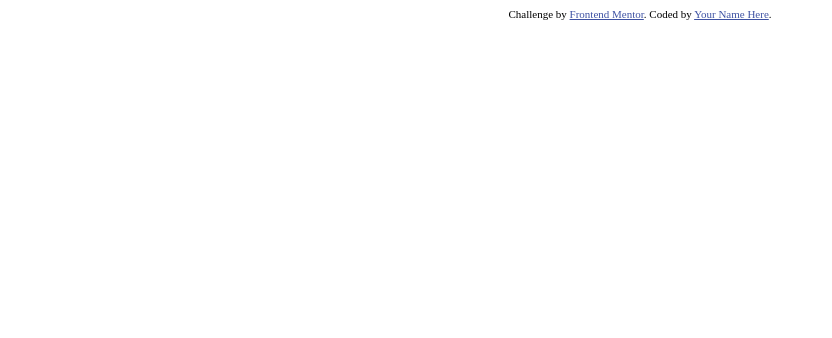
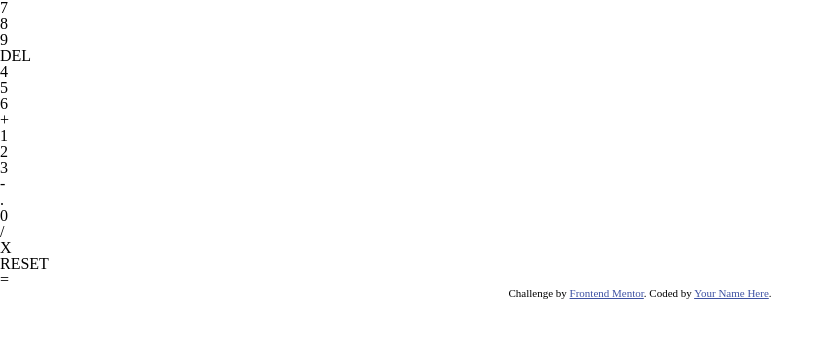
Before and after one commit to Samuel-Lacerda/front-end_challegens, a plain HTML site: page calculator-app-main/index.html in a window 1280 px wide. Shown: the whole page, without its empty margins (0-832 px from the left). Drawn offline with Linux system fonts and the light colour scheme.

Commit message:
start html/css

```diff
--- a/calculator-app-main/index.html
+++ b/calculator-app-main/index.html
@@ -1,26 +1,45 @@
 <!DOCTYPE html>
-<html lang="en">
+<html lang="pt-br">
 <head>
   <meta charset="UTF-8">
   <meta name="viewport" content="width=device-width, initial-scale=1.0"> <!-- displays site properly based on user's device -->
 
   <link rel="icon" type="image/png" sizes="32x32" href="./images/favicon-32x32.png">
+  <link rel="stylesheet" href="styles/reset.css">
+  <link rel="stylesheet" href="styles/style.css">
 
-  <title>Frontend Mentor | Calculator app</title>
+  <title>Calculadora</title>
 
-  <!-- Feel free to remove these styles or customise in your own stylesheet 👍 -->
-  <style>
-    .attribution { font-size: 11px; text-align: center; }
-    .attribution a { color: hsl(228, 45%, 44%); }
-  </style>
 </head>
 <body>
-
-
+  <section class="calculadora">
+    <section class="calculadora__tela"></section>
+    <ul class="calculadora__teclas">
+      <li value="7">7</li>
+      <li value="8">8</li>
+      <li value="9">9</li>
+      <li value="">DEL</li>
+      <li value="4">4</li>
+      <li value="5">5</li>
+      <li value="7">6</li>
+      <li value="">+</li>
+      <li value="1">1</li>
+      <li value="2">2</li>
+      <li value="3">3</li>
+      <li value="">-</li>
+      <li value="">.</li>
+      <li value="0">0</li>
+      <li value="">/</li>
+      <li value="">X</li>
+      <li value="">RESET</li>
+      <l value="">=</li>
+    </ul>
+  </section>
 
   <div class="attribution">
     Challenge by <a href="https://www.frontendmentor.io?ref=challenge" target="_blank">Frontend Mentor</a>.
     Coded by <a href="#">Your Name Here</a>.
   </div>
+  <script src="js/script.js"></script>
 </body>
 </html>
--- /dev/null
+++ b/calculator-app-main/styles/reset.css
@@ -0,0 +1,48 @@
+/* http://meyerweb.com/eric/tools/css/reset/
+   v2.0 | 20110126
+   License: none (public domain)
+*/
+
+html, body, div, span, applet, object, iframe,
+h1, h2, h3, h4, h5, h6, p, blockquote, pre,
+a, abbr, acronym, address, big, cite, code,
+del, dfn, em, img, ins, kbd, q, s, samp,
+small, strike, strong, sub, sup, tt, var,
+b, u, i, center,
+dl, dt, dd, ol, ul, li,
+fieldset, form, label, legend,
+table, caption, tbody, tfoot, thead, tr, th, td,
+article, aside, canvas, details, embed,
+figure, figcaption, footer, header, hgroup,
+menu, nav, output, ruby, section, summary,
+time, mark, audio, video {
+	margin: 0;
+	padding: 0;
+	border: 0;
+	font-size: 100%;
+	font: inherit;
+	vertical-align: baseline;
+}
+/* HTML5 display-role reset for older browsers */
+article, aside, details, figcaption, figure,
+footer, header, hgroup, menu, nav, section {
+	display: block;
+}
+body {
+	line-height: 1;
+}
+ol, ul {
+	list-style: none;
+}
+blockquote, q {
+	quotes: none;
+}
+blockquote:before, blockquote:after,
+q:before, q:after {
+	content: '';
+	content: none;
+}
+table {
+	border-collapse: collapse;
+	border-spacing: 0;
+}
--- /dev/null
+++ b/calculator-app-main/styles/style.css
@@ -0,0 +1,14 @@
+@charset "UTF-8";
+
+:root{
+    /* Tema 01 */
+    --background-tema-01: hsl(222, 26%, 31%);
+    --background-teclado-tema-01: hsl(223, 31%, 20%);
+    --background-tela-tema-01: hsl(224, 36%, 15%);
+
+}
+
+
+
+.attribution { font-size: 11px; text-align: center; }
+.attribution a { color: hsl(228, 45%, 44%); }
```
Also changed, not shown: calculator-app-main/js/script.js (added).
